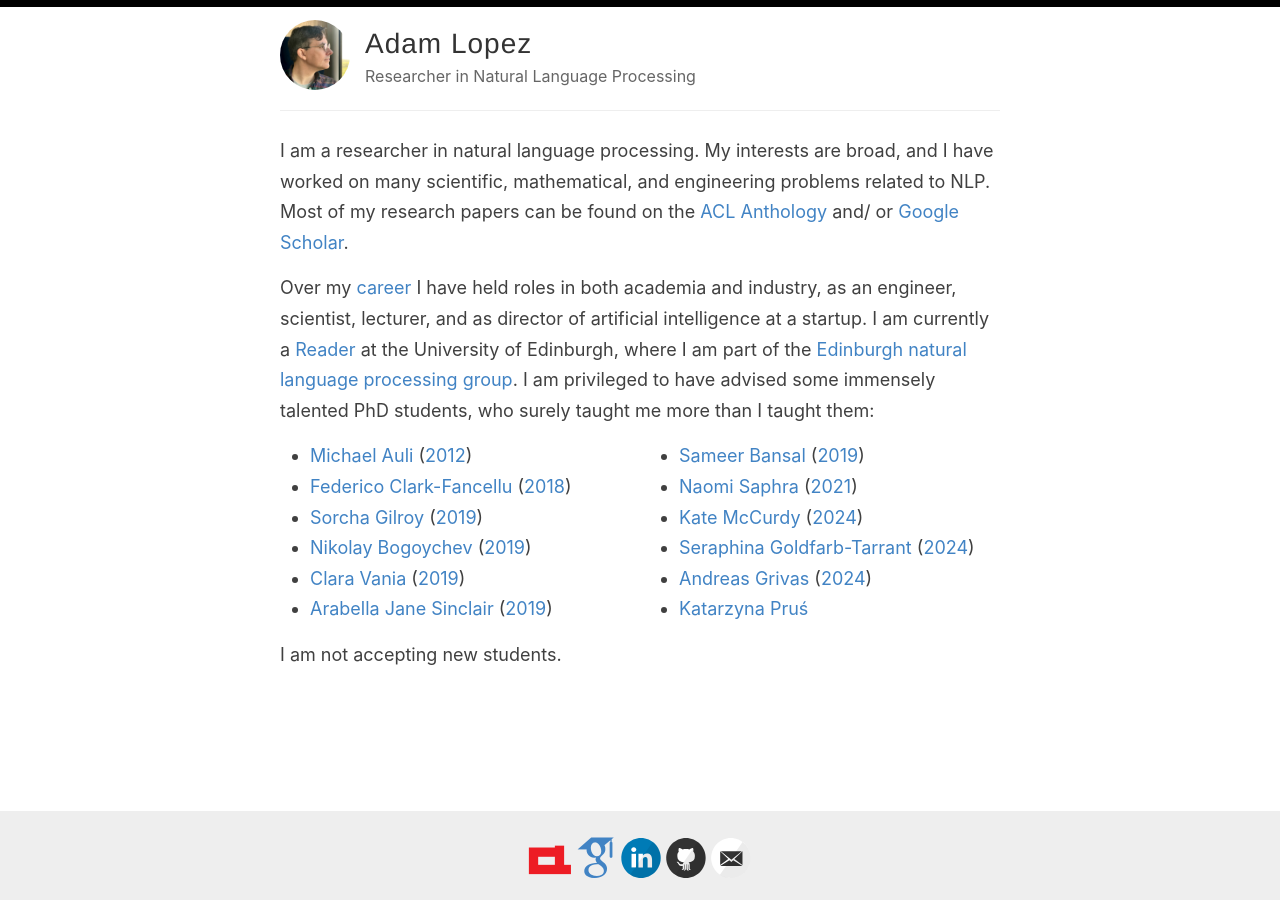
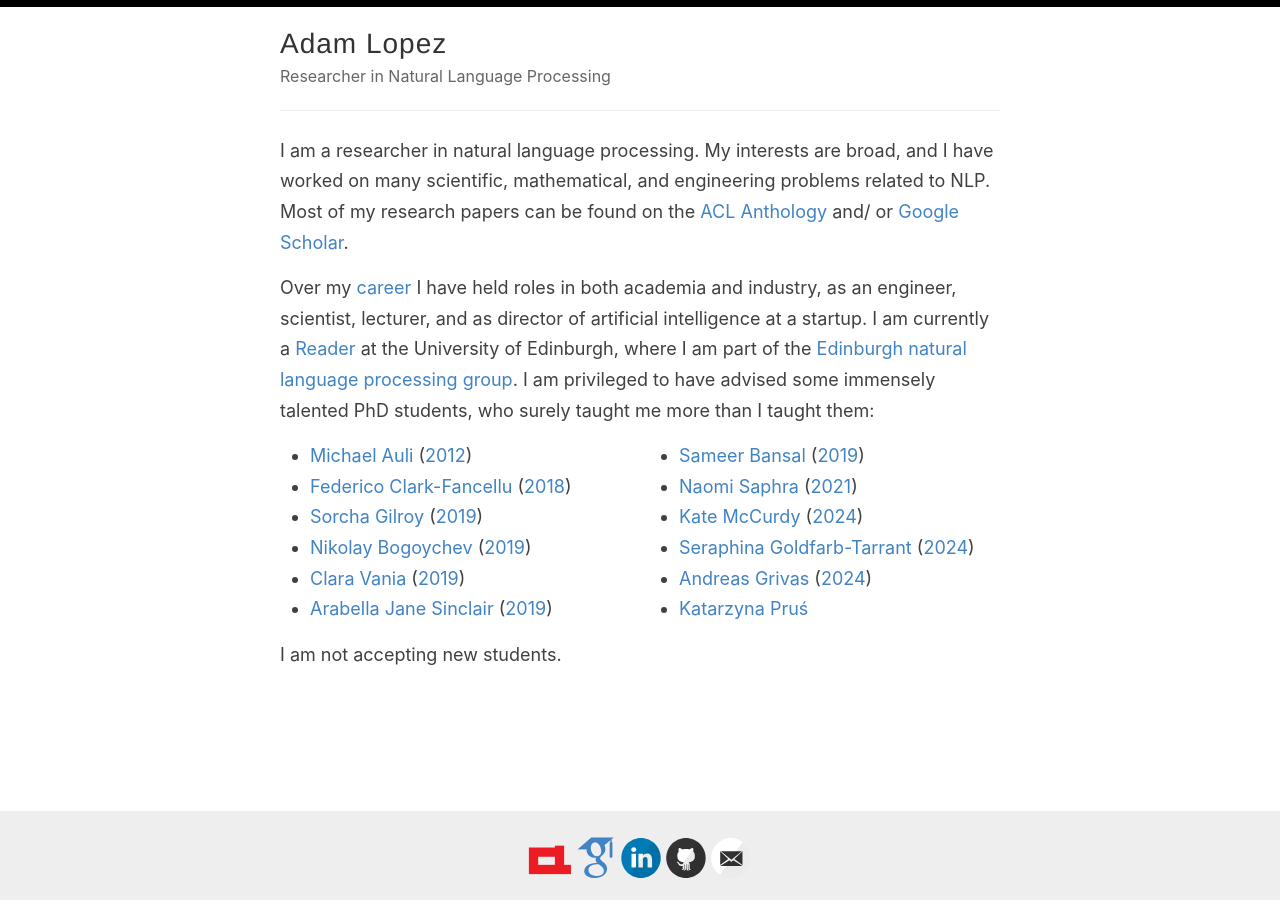
Before and after one commit to alopez/alopez.github.com, a Jekyll site: the page built from index.md, in a window 1280 px wide. Built offline with Jekyll 4.4.1, drawn with Linux system fonts in a browser that asks for light colours; some web fonts are replaced; the list of posts is cut into pages by our own code.

Commit message:
Update default.html

```diff
--- a/_layouts/default.html
+++ b/_layouts/default.html
@@ -20,8 +20,6 @@
       <div class="wrapper-masthead">
         <div class="container">
           <header class="masthead clearfix">
-            <a href="{{ site.baseurl }}/" class="site-avatar"><img src="{{ site.baseurl }}{{ site.avatar }}" alt="{{ site.title }}" /></a>
-
             <div class="site-info">
               <h1 class="site-name"><a href="{{ site.baseurl }}/">{{ site.name }}</a></h1>
               <p class="site-description">{{ site.description }}</p>
```
